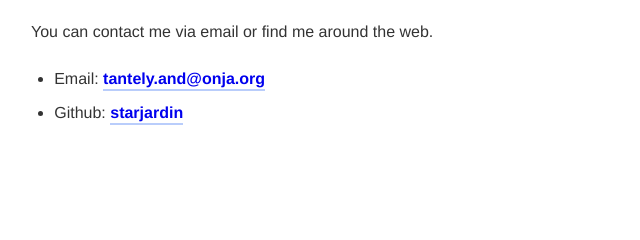
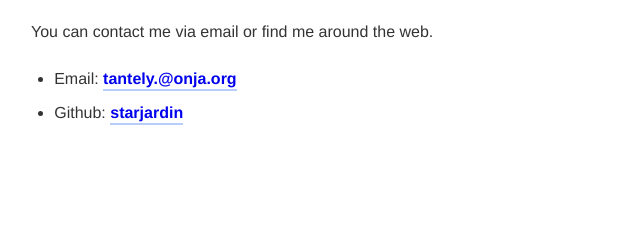
Before and after one commit to starjardin/gatsby-portfolio, a Gatsby site: page /contact in a window 1280 px wide. Shown: the part 135-375 px from the top of the page, 250-890 px from the left. Built offline with nearby package versions, Linux system fonts and the light colour scheme; Gatsby itself is replaced by a stand-in of ours; some packages are replaced by stand-ins of ours.

Commit message:
updated email address

```diff
--- a/src/pages/contact.js
+++ b/src/pages/contact.js
@@ -34,7 +34,7 @@ const Contact = () => {
               className={contactStyle.link}
               href={`mailto:${data.site.siteMetadata.Email}`}
             >
-              tantely.and@onja.org
+              tantely.@onja.org
             </a>
           </li>
           <li>
```
